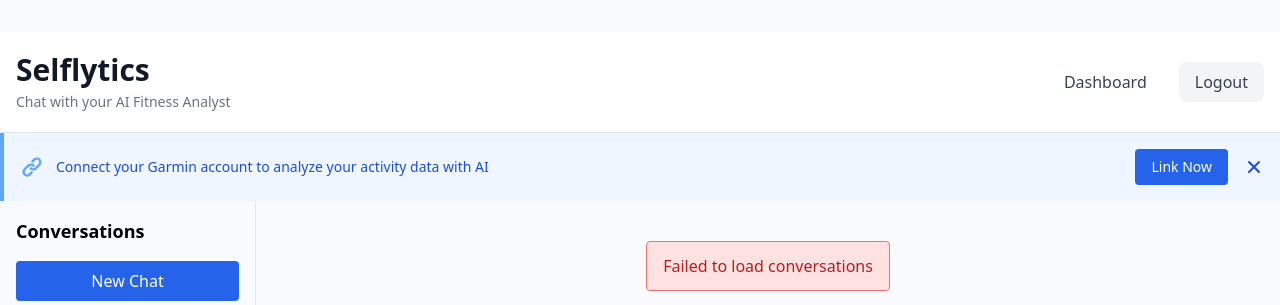
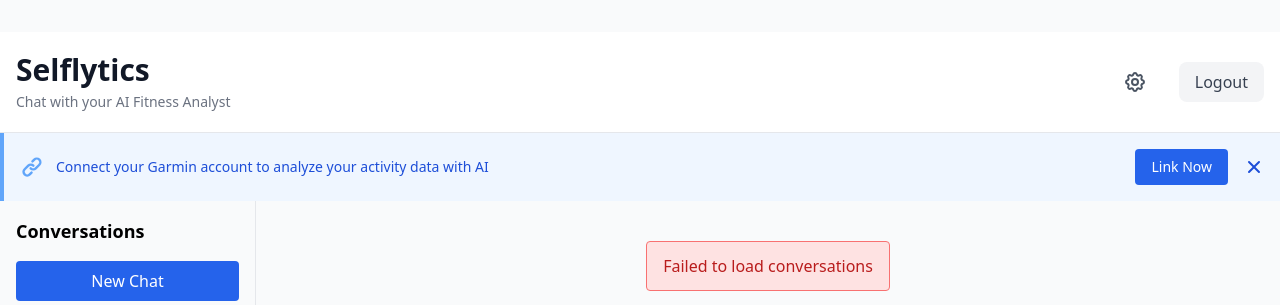
Before and after one commit to anbaricideas/selflytics, a Python web app: template backend/app/templates/chat.html in a window 1280 px wide. Shown: the top 305 px of the page. Run offline with Jinja, Linux system fonts and the light colour scheme; the template is opened without the code that fills it, so the values that code supplies are empty; some libraries are stand-ins or nearby versions.

Commit message:
feat(chat-ui): replace dashboard link with settings icon in chat header
- Replace Dashboard text link with settings gear icon in chat header
- Icon links to /settings page
- Includes proper ARIA labels for accessibility
- Add integration tests to verify header navigation changes

Tests:
- test_chat_header_has_settings_icon_link
- test_chat_header_no_longer_has_dashboard_link

```diff
--- a/backend/app/templates/chat.html
+++ b/backend/app/templates/chat.html
@@ -11,12 +11,16 @@
             </div>
             <div class="flex items-center gap-4">
                 <a
-                    href="/dashboard"
-                    class="text-gray-700 hover:text-blue-600 font-medium transition duration-150"
-                    data-testid="link-dashboard"
-                    aria-label="Return to dashboard"
+                    href="/settings"
+                    class="text-gray-600 hover:text-gray-900 transition"
+                    data-testid="link-settings"
+                    title="Settings"
+                    aria-label="Settings"
                 >
-                    Dashboard
+                    <svg class="h-6 w-6" fill="none" stroke="currentColor" viewBox="0 0 24 24">
+                        <path stroke-linecap="round" stroke-linejoin="round" stroke-width="2" d="M10.325 4.317c.426-1.756 2.924-1.756 3.35 0a1.724 1.724 0 002.573 1.066c1.543-.94 3.31.826 2.37 2.37a1.724 1.724 0 001.065 2.572c1.756.426 1.756 2.924 0 3.35a1.724 1.724 0 00-1.066 2.573c.94 1.543-.826 3.31-2.37 2.37a1.724 1.724 0 00-2.572 1.065c-.426 1.756-2.924 1.756-3.35 0a1.724 1.724 0 00-2.573-1.066c-1.543.94-3.31-.826-2.37-2.37a1.724 1.724 0 00-1.065-2.572c-1.756-.426-1.756-2.924 0-3.35a1.724 1.724 0 001.066-2.573c-.94-1.543.826-3.31 2.37-2.37.996.608 2.296.07 2.572-1.065z"/>
+                        <path stroke-linecap="round" stroke-linejoin="round" stroke-width="2" d="M15 12a3 3 0 11-6 0 3 3 0 016 0z"/>
+                    </svg>
                 </a>
                 <span class="text-gray-700 font-medium" data-testid="user-name" aria-label="Currently logged in as {{ user.profile.display_name }}">{{ user.profile.display_name }}</span>
                 <form method="POST" action="/logout" class="inline">
```
Also changed, not shown: backend/tests/integration/test_chat_ui_templates.py (+25 -0 lines).
